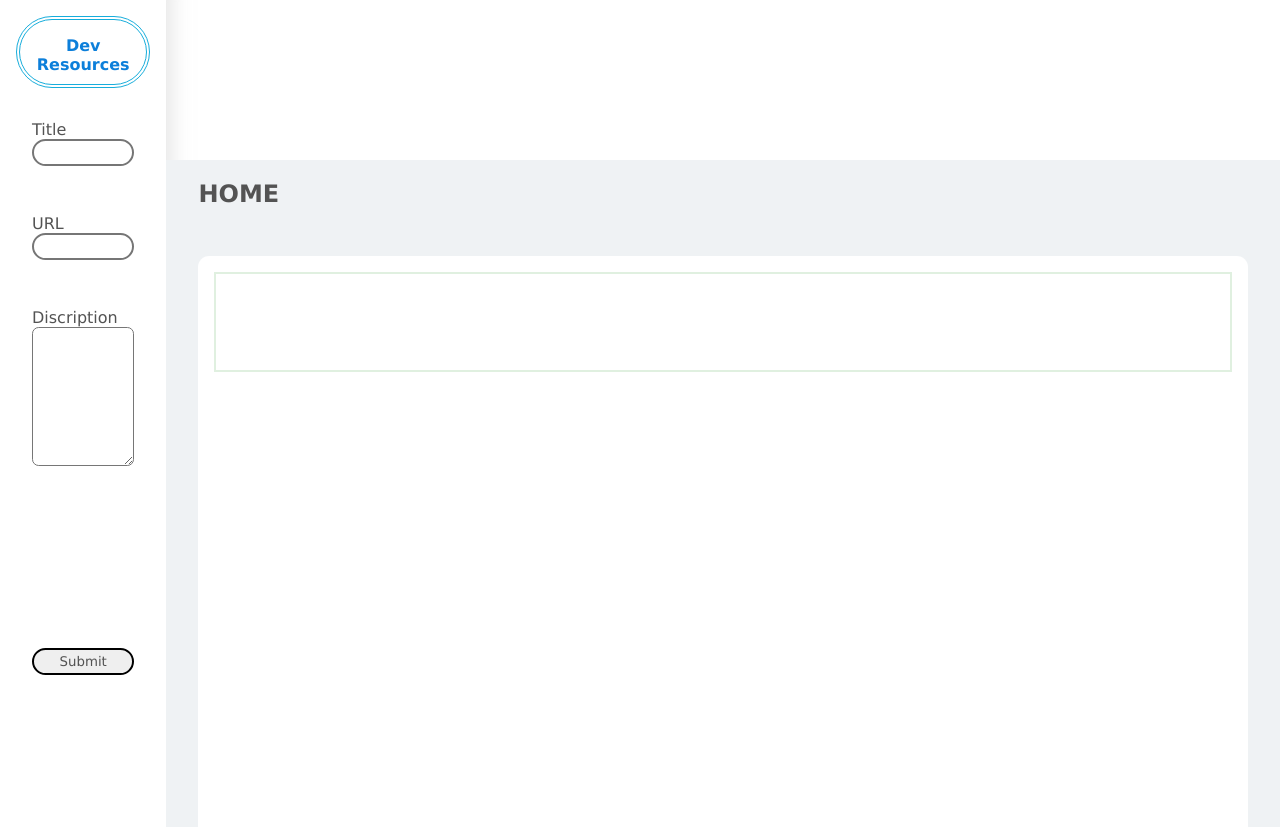
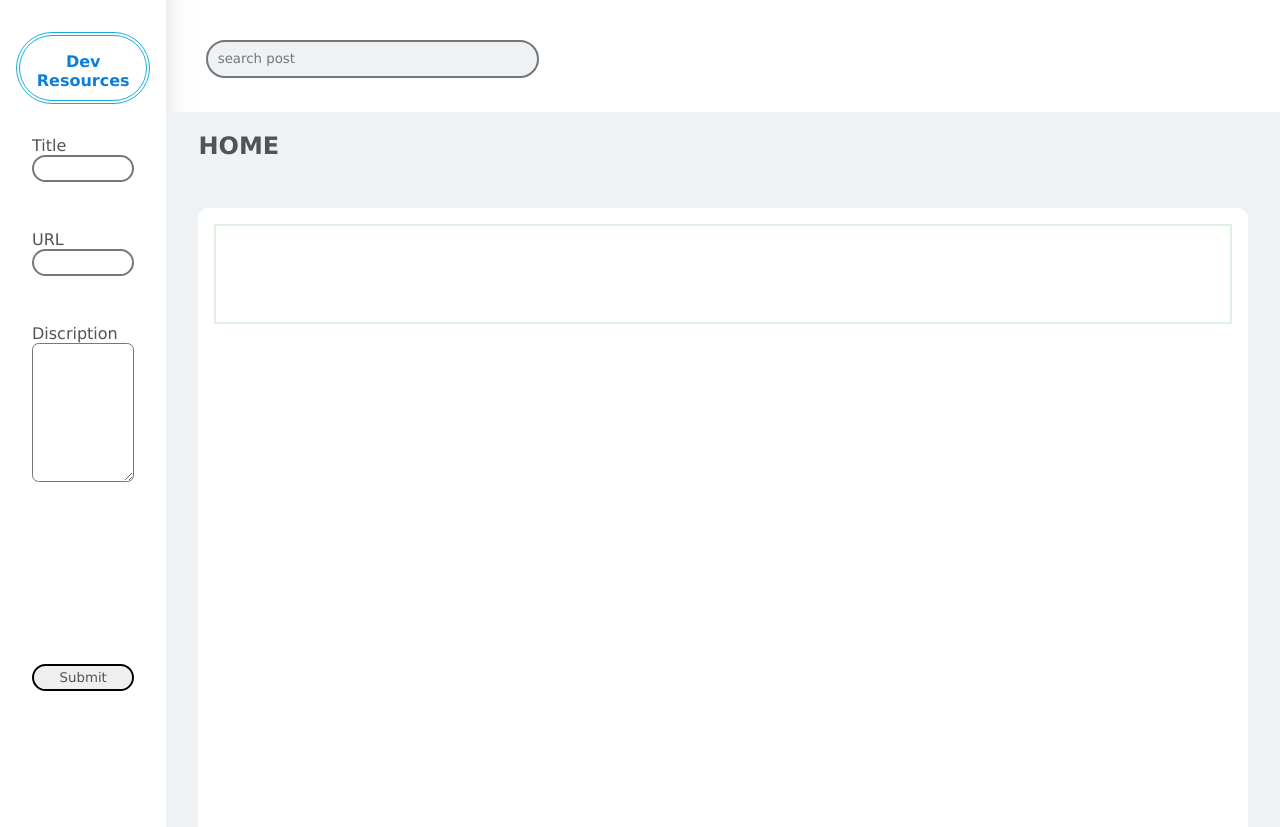
Before and after one commit to xLMAOxx/Dev-resources, a plain HTML site: page index.html in a window 1280 px wide. Shown: the top 827 px of the page. Drawn offline with Linux system fonts and the light colour scheme.

Commit message:
fix(bug): somehow it didnt save the whole code so here my second try

```diff
--- a/index.html
+++ b/index.html
@@ -11,13 +11,15 @@
                 font-family: Verdana, Geneva, Tahoma, sans-serif;
                 color: #535353;
                 display: grid;
-                grid-template-columns: 13% auto;
+                display: grid;
+                grid-template-columns: 13%;
+                grid-template-rows: 2rem 100vh;
             }
             article{
                 display: flex;
                 flex-direction: column;
                 height: 100vh;
-                padding: 1em;
+                padding: 2em 1em;
                 box-shadow: 0.5em -1em 1em rgba(213, 213, 213, 0.5);
                 position: sticky;
             }
@@ -81,11 +83,12 @@
 
 
             #home-feed{
-                margin-top: 10em;
+                margin-top: 5em;
                 padding-left: 2em;
                 position: relative;
                 background-color: #eff2f4;
                 height: 100%;
+                grid-column-start: 2;
 
             }
             #feed{
@@ -103,11 +106,21 @@
                 border: 2px solid #0080001f;
                 padding: 3em;
             }
+            #searchBar{
+                padding: 2.5rem;
+            }
+            #search{
+                width: 30%;
+                padding: 0.7em;
+                background-color: #eff2f4;
+                font-family: Verdana, Geneva, Tahoma, sans-serif;
+            }
 
         </style>
 
     </head>
     <body>
+
         <article>
             <div id="logo">
                 <p><b>Dev Resources</b></p>
@@ -137,7 +150,12 @@
             </div>
         </article>
 
-                         <!--POST FEED-->
+                        <!--search bar-->
+        <div id="searchBar">
+            <input type="text" id="search" placeholder="search post">
+        </div>
+
+                         <!--POST FEEDd-->
 
         <section id="home-feed">
             <h1>HOME</h1>
```
